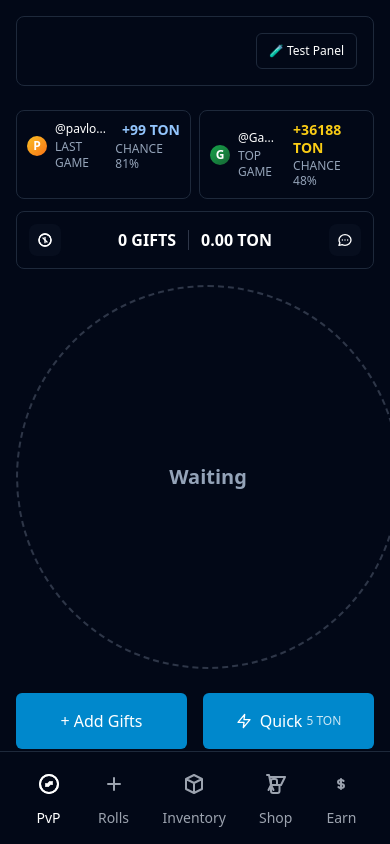
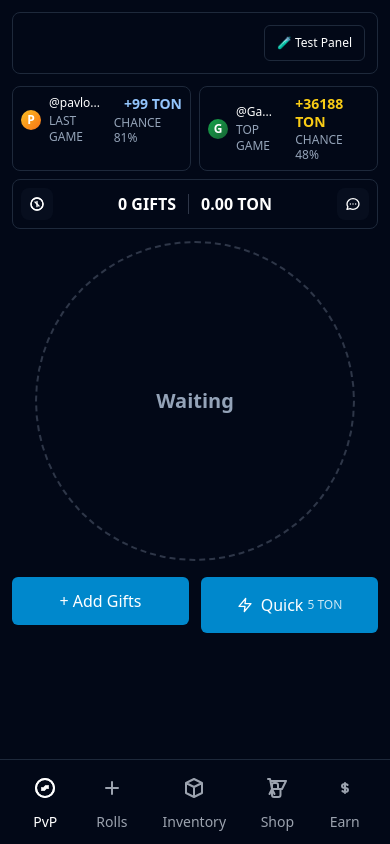
Before and after one commit to SOLEIIL/gift-tournament, a React (Vite) app: page / in a window 390 px wide. Built offline with nearby package versions, Linux system fonts and the light colour scheme.

Commit message:
Fix layout spacing and sizing for better mobile display

```diff
--- a/src/components/Lobby.tsx
+++ b/src/components/Lobby.tsx
@@ -319,12 +319,12 @@ export const Lobby: React.FC<LobbyProps> = ({
   };
 
   return (
-    <div className="min-h-screen bg-background p-4">
+    <div className="min-h-screen bg-background p-3">
       {/* Telegram User Info */}
       <TelegramUserInfo user={user || null} isTelegram={isTelegram} />
 
       {/* Test Panel Toggle Only */}
-       <div className="bg-card border border-border rounded-lg p-4 mb-6">
+       <div className="bg-card border border-border rounded-lg p-3 mb-3">
          <div className="flex items-center justify-end">
            <Button
              variant="outline"
@@ -338,10 +338,10 @@ export const Lobby: React.FC<LobbyProps> = ({
        </div>
 
                   {/* Last Game & Top Game Cards */}
-            <div className="flex gap-2 mb-3">
+            <div className="flex gap-2 mb-2">
               {/* Last Game Card */}
-              <div className="flex-1 bg-card border border-border rounded-lg p-2.5">
-                <div className="flex items-center justify-between min-h-[48px]">
+              <div className="flex-1 bg-card border border-border rounded-lg p-2">
+                <div className="flex items-center justify-between min-h-[40px]">
                   <div className="flex items-center gap-2">
                     <div className="w-5 h-5 bg-gradient-to-br from-amber-400 to-orange-500 rounded-full flex items-center justify-center flex-shrink-0">
                       <span className="text-white font-bold text-xs">
@@ -367,8 +367,8 @@ export const Lobby: React.FC<LobbyProps> = ({
               </div>
 
               {/* Top Game Card */}
-              <div className="flex-1 bg-card border border-border rounded-lg p-2.5">
-                <div className="flex items-center justify-between min-h-[48px]">
+              <div className="flex-1 bg-card border border-border rounded-lg p-2">
+                <div className="flex items-center justify-between min-h-[40px]">
                   <div className="flex items-center gap-2">
                     <div className="w-5 h-5 bg-gradient-to-br from-green-600 to-green-800 rounded-full flex items-center justify-center flex-shrink-0">
                       <span className="text-white font-bold text-xs">
@@ -395,7 +395,7 @@ export const Lobby: React.FC<LobbyProps> = ({
             </div>
 
       {/* Game Status Bar */}
-      <div className="bg-card border border-border rounded-lg p-3 mb-4">
+      <div className="bg-card border border-border rounded-lg p-2 mb-3">
         <div className="flex items-center justify-between">
           {/* History Button */}
           <div
@@ -433,14 +433,14 @@ export const Lobby: React.FC<LobbyProps> = ({
       </div>
 
              {/* Battle Royale Arena - No Title, No Border */}
-       <div className="mb-6">
+       <div className="mb-4">
 
 
-         {/* Circle Arena - Almost Full Width */}
-          <div className="relative w-full max-w-6xl mx-auto">
+                   {/* Circle Arena - Almost Full Width */}
+          <div className="relative w-full max-w-4xl mx-auto">
                          {/* Arena Circle */}
                           <div className={`
-                w-96 h-96 sm:w-[32rem] sm:h-[32rem] lg:w-[40rem] lg:h-[40rem] xl:w-[48rem] xl:h-[48rem] mx-auto border-2 border-dashed border-muted-foreground/30 rounded-full
+                w-80 h-80 sm:w-96 sm:h-96 lg:w-[28rem] lg:h-[28rem] xl:w-[32rem] xl:h-[32rem] mx-auto border-2 border-dashed border-muted-foreground/30 rounded-full
                 flex items-center justify-center transition-all duration-1000
                 ${tournamentPhase === 'running' ? 'animate-pulse border-red-400' : ''}
                 ${tournamentPhase === 'finished' ? 'border-green-400 scale-90' : ''}
@@ -807,12 +807,12 @@ export const Lobby: React.FC<LobbyProps> = ({
        </div>
 
       {/* Action Buttons */}
-      <div className="flex gap-4 mb-6">
+      <div className="flex gap-3 mb-4">
         <Button
           onClick={() => setIsModalOpen(true)}
           variant="ton"
           size="lg"
-          className="flex-1 h-14 text-base"
+          className="flex-1 h-12 text-base"
         >
           + Add Gifts
         </Button>
@@ -1249,7 +1249,7 @@ export const Lobby: React.FC<LobbyProps> = ({
         )}
 
         {/* Bottom Navigation Menu */}
-        <div className="fixed bottom-0 left-0 right-0 bg-card border-t border-border p-4 z-50">
+        <div className="fixed bottom-0 left-0 right-0 bg-card border-t border-border p-3 z-50">
           <div className="flex items-center justify-around max-w-md mx-auto">
             {/* PvP - Current Page */}
             <div
```
